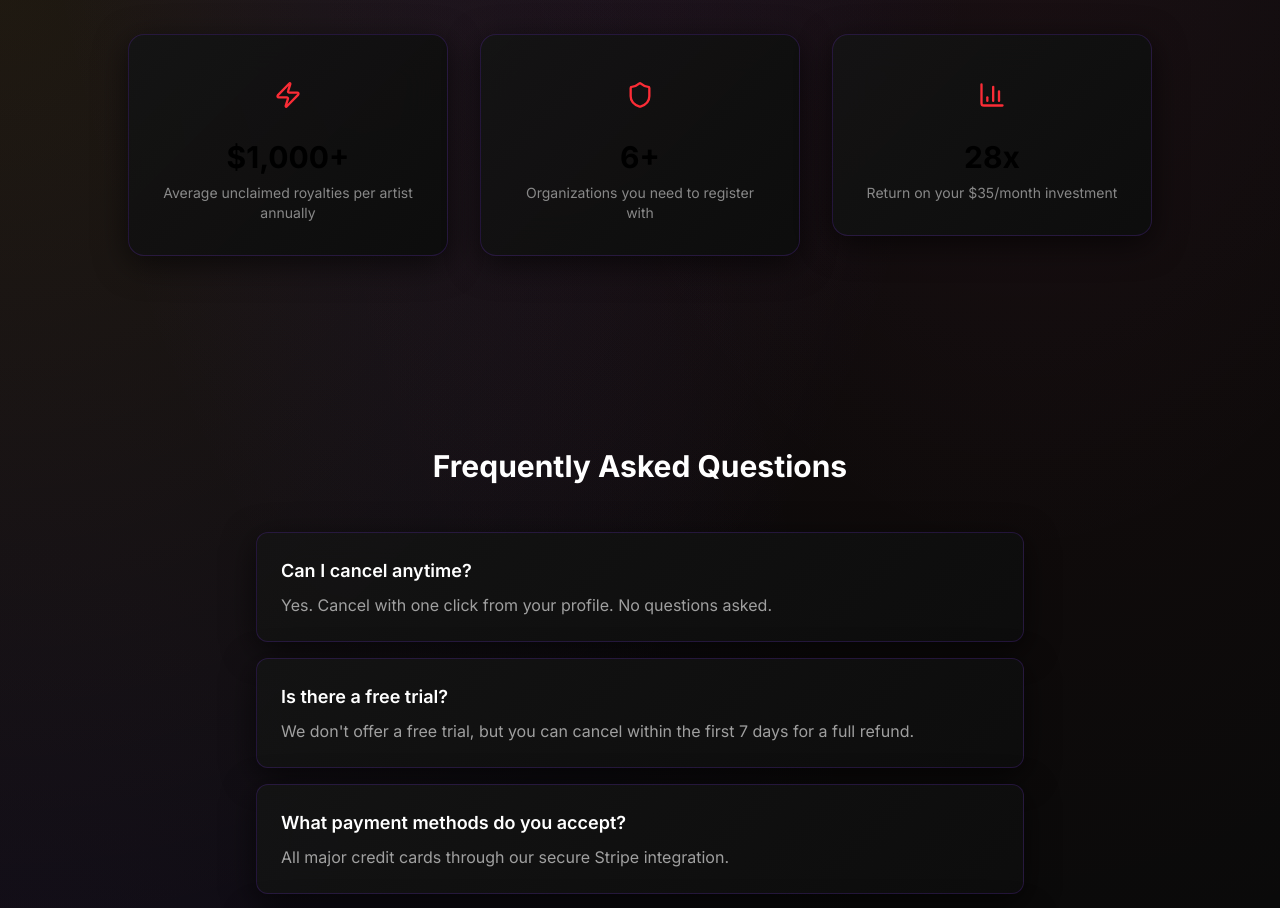
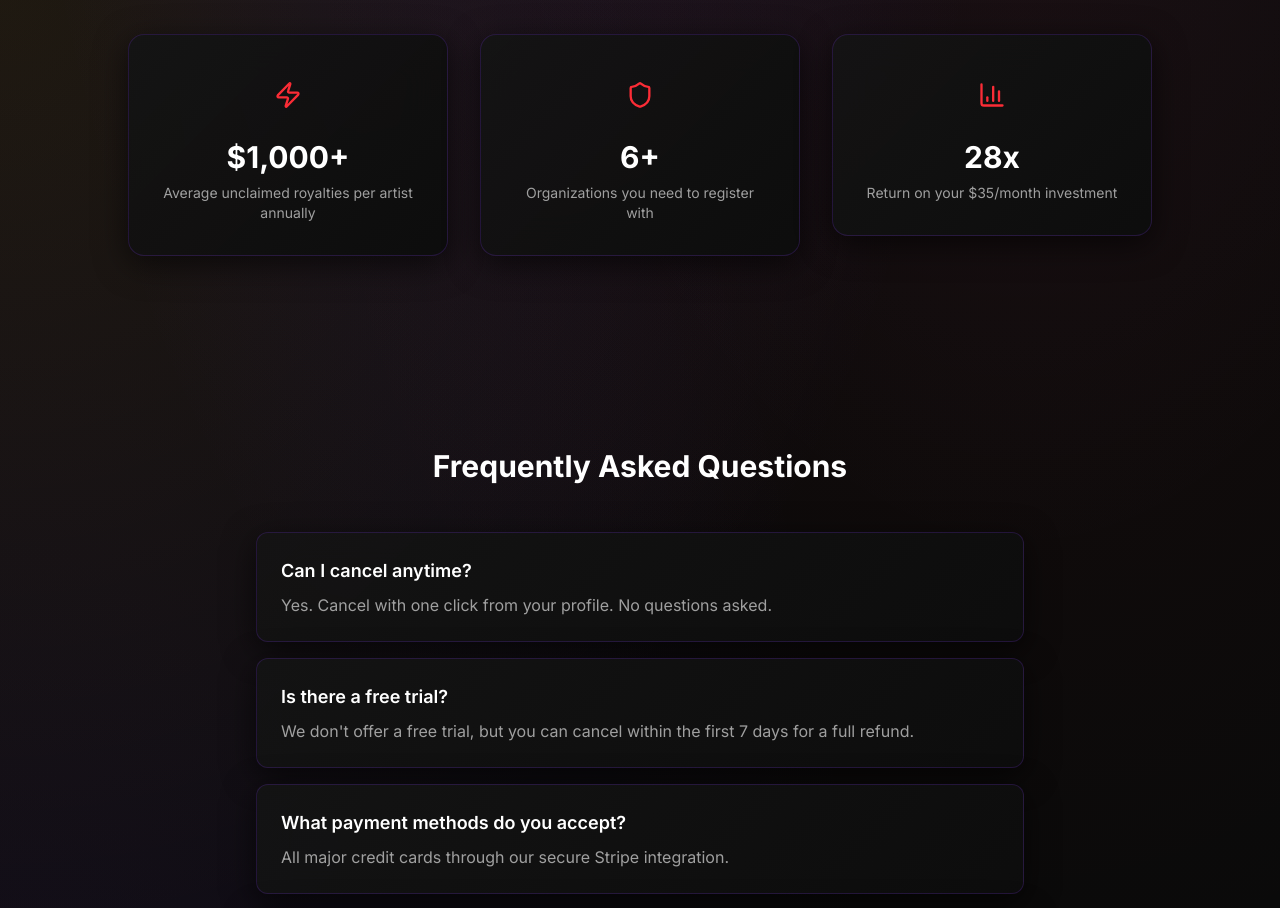
Before and after one commit to sidewayz8solutions/royally-tuned, a React (Vite) app: page /pricing in a window 1280 px wide. Shown: the part 1440-2348 px from the top of the page. Built offline with nearby package versions, Linux system fonts and the light colour scheme; no server answers.

Commit message:
feat: Implement error handling and loading states in checkout process

```diff
--- a/src/pages/Pricing.tsx
+++ b/src/pages/Pricing.tsx
@@ -196,8 +196,8 @@ export default function Pricing() {
                   <div className="w-14 h-14 rounded-xl bg-royal-600/20 flex items-center justify-center mx-auto mb-4">
                     <item.icon className="w-7 h-7 text-red-500" />
                   </div>
-                  <div className="text-3xl font-bold text-gold-400 mb-2">{item.stat}</div>
-                  <p className="text-sm text-white/50">{item.label}</p>
+                  <div className="text-3xl font-bold text-white mb-2">{item.stat}</div>
+                  <p className="text-sm text-white/60">{item.label}</p>
                 </div>
               </StaggerItem>
             ))}
```
